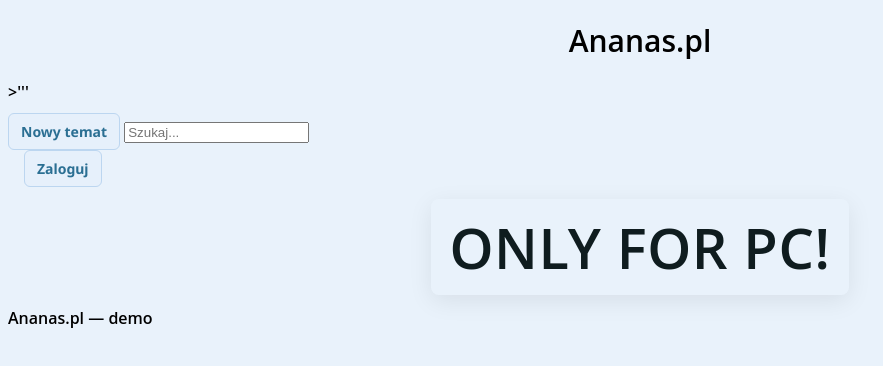
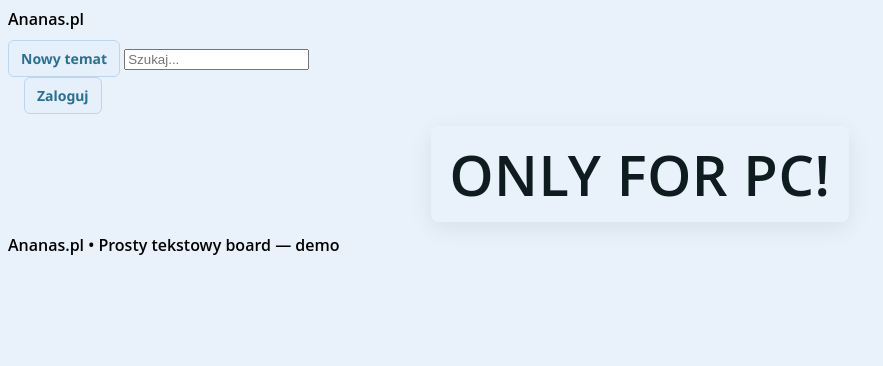
Before and after one commit to Krysiuuuuu/Ananas.pl, a plain HTML site: page index.html in a window 1280 px wide. Shown: the whole page, without its empty margins (0-883 px from the left). Drawn offline with nearby package versions, Linux system fonts and the light colour scheme.

Commit message:
Enhance title and footer for better clarity
Updated the title and footer to provide more context about the forum.

```diff
--- a/index.html
+++ b/index.html
@@ -3,7 +3,7 @@
 <head>
   <meta charset="utf-8" />
   <meta name="viewport" content="width=device-width,initial-scale=1" />
-  <title>Ananas.pl</title>
+  <title>Ananas.pl — tekstowe forum</title>
   <link rel="stylesheet" href="styles.css" />
   <link href="https://fonts.googleapis.com/css2?family=Space+Mono&family=Noto+Sans:wght@300;400;700&display=swap" rel="stylesheet">
   <script type="importmap">
@@ -17,8 +17,7 @@
 <body>
   <div id="app" class="app">
     <header class="topbar">
-      <div class="brand"><center><h1 style="font-size:30px;">Ananas.pl</h1></center>
-        >'''</div>
+      <div class="brand">Ananas.pl</div>
       <div id="thread-count" style="margin-left:12px;font-size:13px;color:var(--muted)"></div>
       <div class="top-actions">
         <button id="new-thread-btn" class="btn">Nowy temat</button>
@@ -89,7 +88,7 @@
       </div>
     </div>
 
-    <footer class="footer">Ananas.pl — demo</footer>
+    <footer class="footer">Ananas.pl • Prosty tekstowy board — demo</footer>
   </div>
 
   <script type="module" src="data.js"></script>
```
